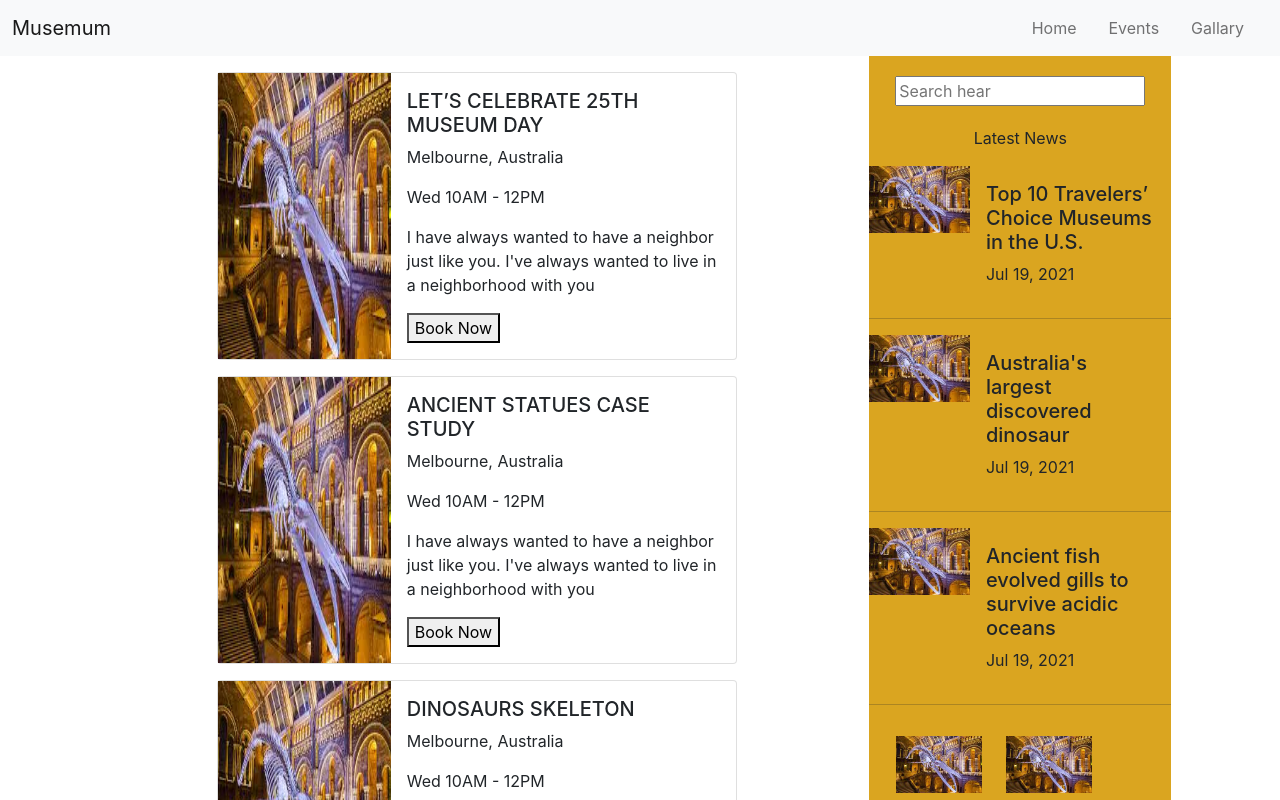
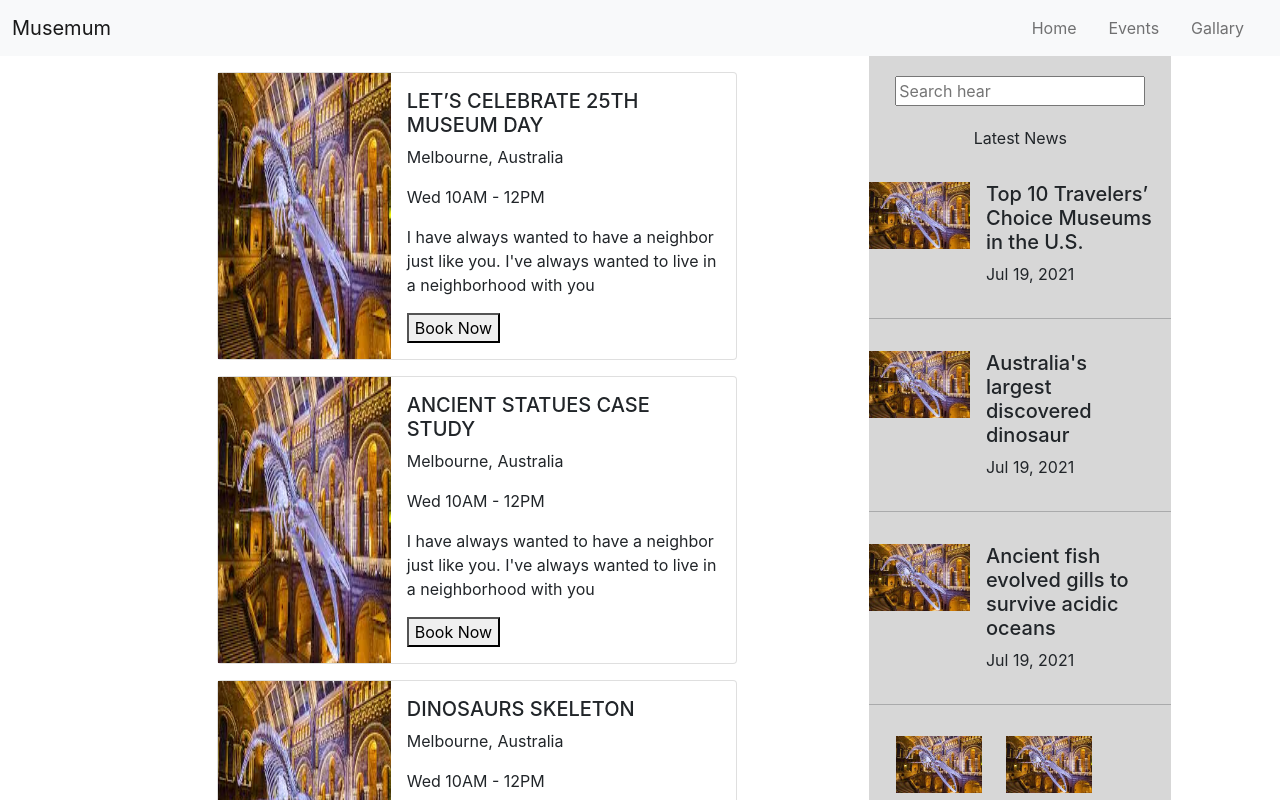
Before and after one commit to Swapno5896/Amazing-Museums-UI, a React (Create React App) app: page /events in a window 1280 px wide. Shown: the top 800 px of the page. Built offline with nearby package versions, Linux system fonts and the light colour scheme.

Commit message:
updated some thing

```diff
--- a/src/components/Events/MainEventa/MainEventa.tsx
+++ b/src/components/Events/MainEventa/MainEventa.tsx
@@ -55,7 +55,7 @@ const MainEventa = () => {
             </div>
 
             <div className="col-md-3 offset-md-1">
-                <div style={{ backgroundColor: 'goldenrod' }}>
+                <div style={{ backgroundColor: '#d7d7d7' }}>
                     <div className='d-flex justify-content-center'>
                         <input style={{ width: '250px', margin: '20px' }} type="text" placeholder='Search hear' />
                     </div>
--- a/src/components/Events/News/News.tsx
+++ b/src/components/Events/News/News.tsx
@@ -7,7 +7,7 @@ const News = (props: any) => {
         <div className=" mb-3" style={{ maxWidth: '400px', }}>
             <div className="row g-0">
                 <div className="col-md-4">
-                    <img style={{ width: '100%' }} src={img} alt="..." />
+                    <img className='pt-3' style={{ width: '100%' }} src={img} alt="..." />
                 </div>
                 <div className="col-md-8">
                     <div className="card-body">
```
